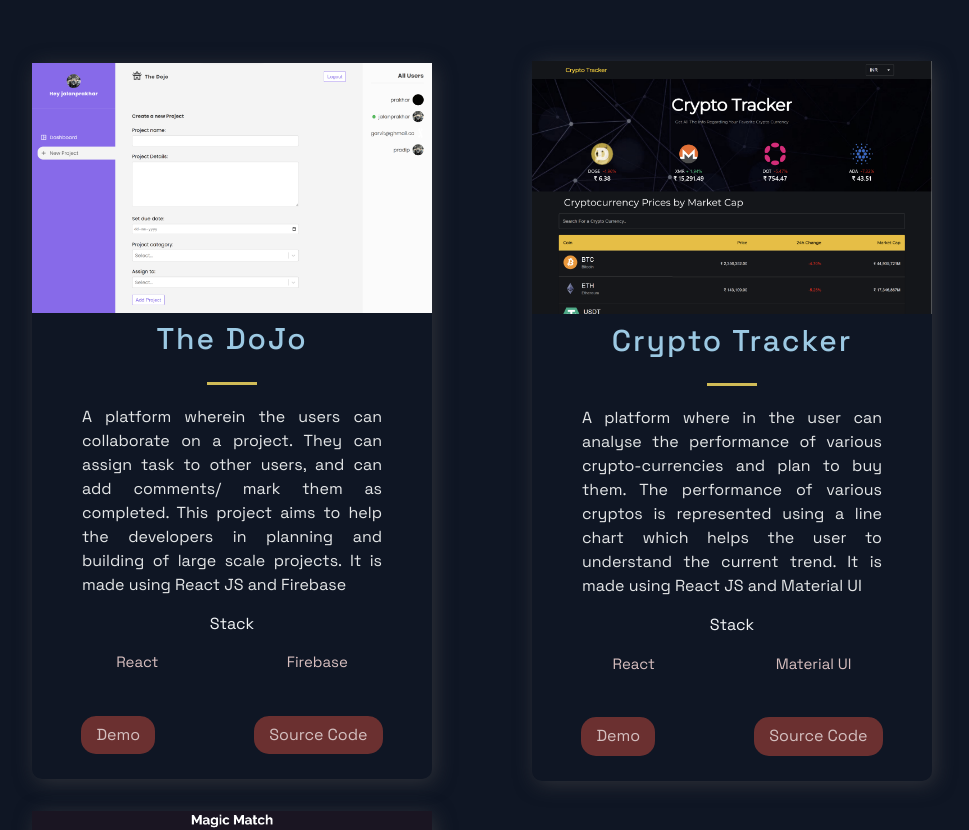
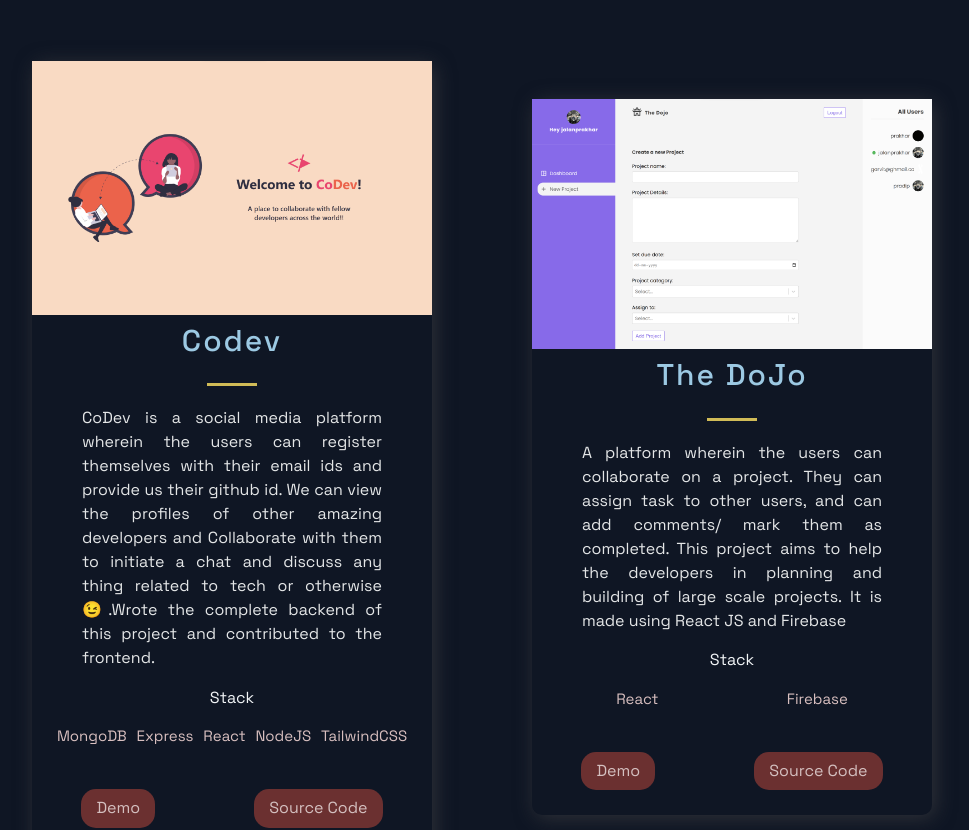
Before and after one commit to jalanprakhar/jalanprakhar, a Next.js app: page / in a window 1280 px wide. Shown: the part 1061-1891 px from the top of the page, without its empty margins (158-1127 px from the left). Built offline with nearby package versions, Linux system fonts and the light colour scheme.

Commit message:
Added codev

```diff
--- a/src/constants/constants.js
+++ b/src/constants/constants.js
@@ -1,29 +1,43 @@
 export const projects = [
   {
-    title: 'The DoJo',
-    description: "A platform wherein the users can collaborate on a project. They can assign task to other users, and can add comments/ mark them as completed. This project aims to help the developers in planning and building of large scale projects. It is made using React JS and Firebase",
-      image: '/images/1.png',
-      tags: ['React' , 'Firebase'],
-    source: 'https://github.com/jalanprakhar/The-DoJo',
+    title: "Codev",
+    description:
+      "CoDev is a social media platform wherein the users can register themselves with their email ids and provide us their github id. We can view the profiles of other amazing developers and Collaborate with them to initiate a chat and discuss any thing related to tech or otherwise😉.Wrote the complete backend of this project and contributed to the frontend.",
+    image: "/images/4.png",
+    tags: ["MongoDB", "Express", "React", "NodeJS", "TailwindCSS"],
+    source: "https://github.com/jalanprakhar/CoDev-hh2 ",
+    visit: "https://codevv.herokuapp.com/",
+    id: 0,
+  },
+  {
+    title: "The DoJo",
+    description:
+      "A platform wherein the users can collaborate on a project. They can assign task to other users, and can add comments/ mark them as completed. This project aims to help the developers in planning and building of large scale projects. It is made using React JS and Firebase",
+    image: "/images/1.png",
+    tags: ["React", "Firebase"],
+    source: "https://github.com/jalanprakhar/The-DoJo",
     visit: "https://dojo-4315d.web.app/",
     id: 0,
   },
+
   {
-    title: 'Crypto Tracker',
-    description:"A platform where in the user can analyse the performance of various crypto-currencies and plan to buy them. The performance of various cryptos is represented using a line chart which helps the user to understand the current trend. It is made using React JS and Material UI",
-    image: '/images/2.png',
-    tags: ['React', 'Material UI'],
-    source: 'https://github.com/jalanprakhar/crypto-tracker',
-    visit: 'https://quirky-poitras-07cdb2.netlify.app/',
+    title: "Crypto Tracker",
+    description:
+      "A platform where in the user can analyse the performance of various crypto-currencies and plan to buy them. The performance of various cryptos is represented using a line chart which helps the user to understand the current trend. It is made using React JS and Material UI",
+    image: "/images/2.png",
+    tags: ["React", "Material UI"],
+    source: "https://github.com/jalanprakhar/crypto-tracker",
+    visit: "https://quirky-poitras-07cdb2.netlify.app/",
     id: 1,
   },
   {
-    title: 'Memory Magic',
-    description: "A React based game to sharpen your memory. The players are given 6 pairs of cards shuffled randomly and they have to flip cards over in pairs of 2 and match all the 6 cards in minimum number of moves",
-      image: '/images/3.png',
-      tags: ['React'],
-    source: 'https://github.com/jalanprakhar/MemoryGame',
-    visit: 'https://awesome-ptolemy-053acc.netlify.app/',
+    title: "Memory Magic",
+    description:
+      "A React based game to sharpen your memory. The players are given 6 pairs of cards shuffled randomly and they have to flip cards over in pairs of 2 and match all the 6 cards in minimum number of moves",
+    image: "/images/3.png",
+    tags: ["React"],
+    source: "https://github.com/jalanprakhar/MemoryGame",
+    visit: "https://awesome-ptolemy-053acc.netlify.app/",
     id: 2,
   },
   // {
```
Also changed, not shown: public/images/4.jpg (deleted), public/images/4.png (added).
